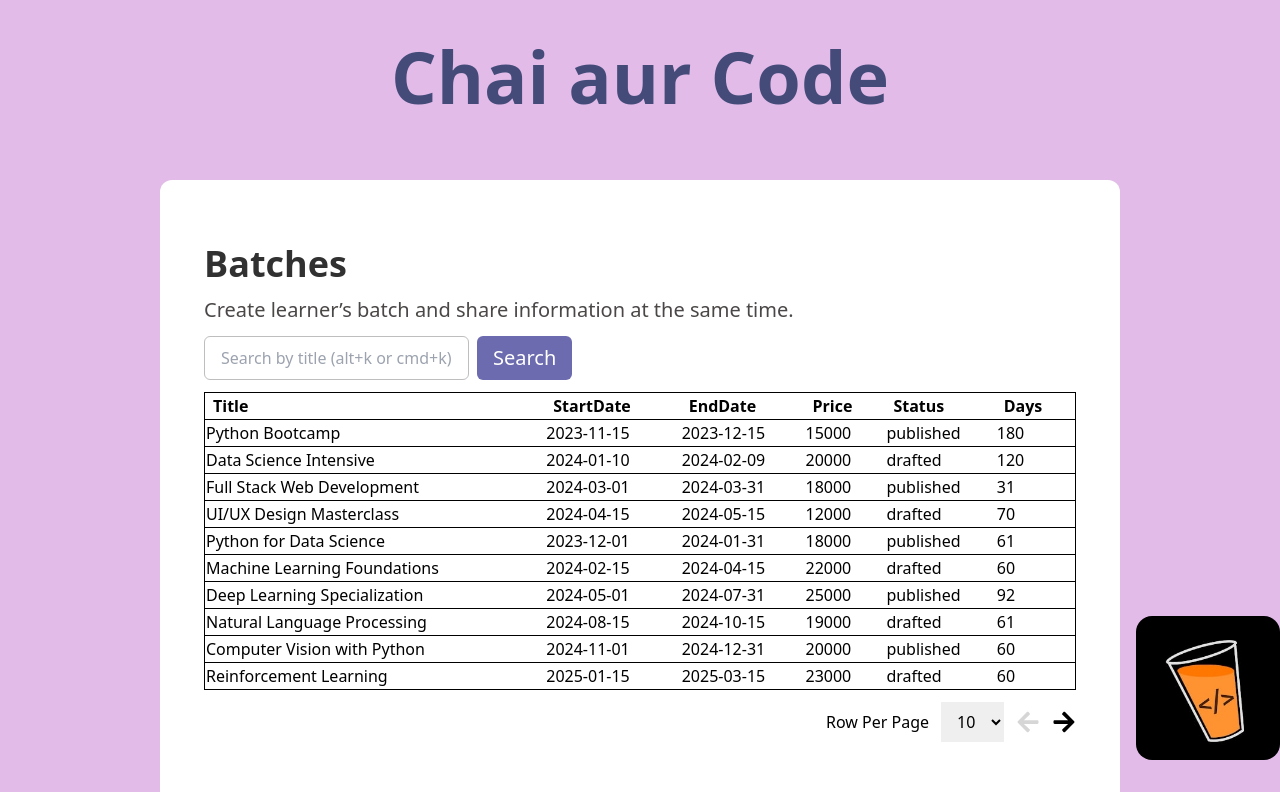
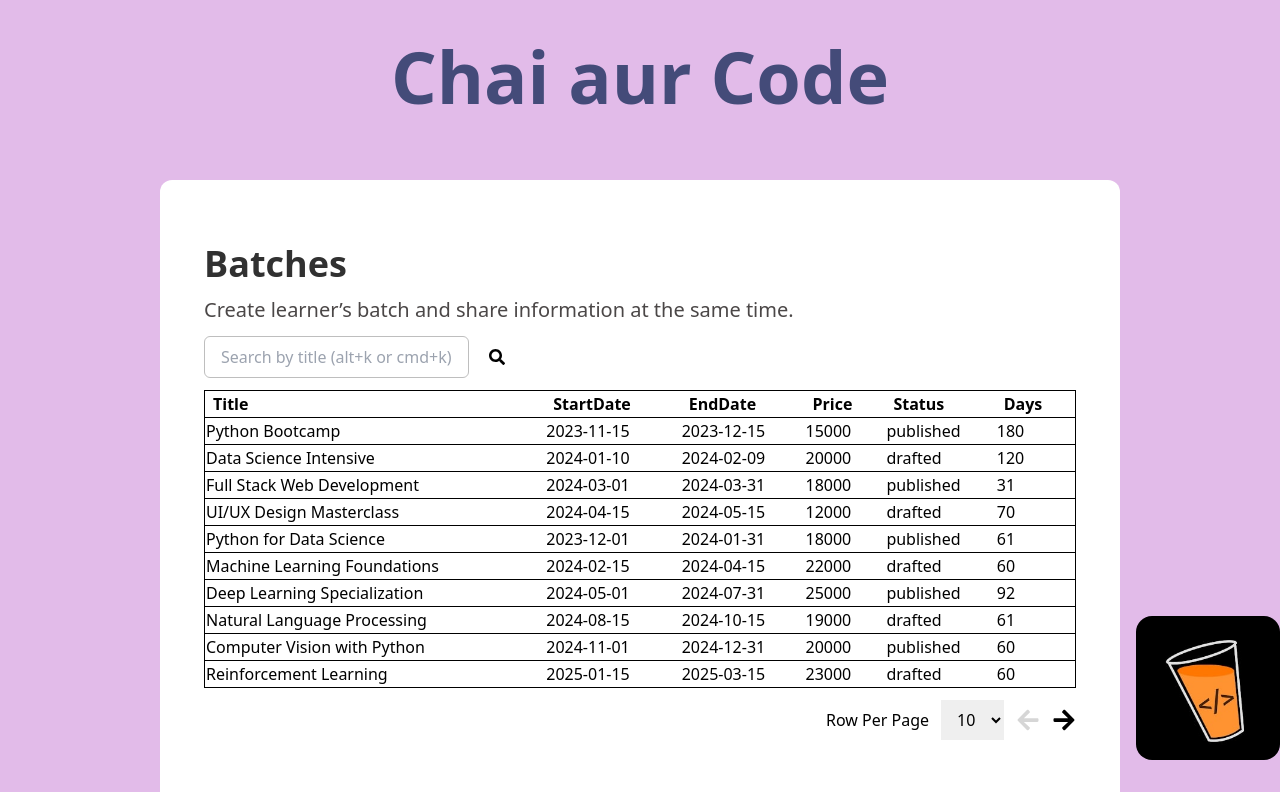
Before and after one commit to vineet-53/Machine-Coding-Round, a React (Vite) app: page /batches in a window 1280 px wide. Shown: the top 792 px of the page. Built offline with nearby package versions, Linux system fonts and the light colour scheme.

Commit message:
added search functionality

```diff
--- a/src/components/common/SearchBar.jsx
+++ b/src/components/common/SearchBar.jsx
@@ -1,22 +1,28 @@
 import { forwardRef } from "react";
-function SearchBarFunc({ onSearch }, ref) {
+import { FaSearch } from "react-icons/fa";
+function SearchBarFunc({ handleClearSearch, onSearch }, ref) {
   return (
-    <div className="flex gap-2">
+    <div className="flex  items-center gap-5">
       <input
         type="text"
         className="rounded-md py-2 px-4 border border-[#BEBEBE] focus:border-batches-tertiary"
         placeholder="Search by title (alt+k or cmd+k)"
         ref={ref}
+        onChange={(e) => {
+          if (e.target.value == "") {
+            handleClearSearch();
+          } else {
+            onSearch();
+          }
+        }}
       />
-      <button
+      <FaSearch
+        className="cursor-pointer"
         onClick={() => {
           ref.current.focus();
           onSearch();
         }}
-        className="text-[#FFFFFF] py-2 px-4 rounded-md text-xl bg-batches-tertiary"
-      >
-        Search
-      </button>
+      />
     </div>
   );
 }
--- a/src/pages/Batches.jsx
+++ b/src/pages/Batches.jsx
@@ -11,6 +11,7 @@
   const [size, setSize] = useState(10);
   const [limitExceed, setLimitExceed] = useState(false);
   const [currentBatchSize, setCurrentBatchSize] = useState(size);
+  const [searching, setSearching] = useState(false);
   const giveDataPerPage = (start, size) => {
     if (batches.data?.slice(start, size)) {
       return batches.data.slice(start, size);
@@ -32,7 +33,22 @@
       setSize(size + currentBatchSize);
     }
   };
-  const handleSearch = (e) => {};
+  const handleClearSearch = () => {
+    setSearching(false);
+    setBatchData(giveDataPerPage(start, size));
+  };
+  const handleSearch = (e) => {
+    setSearching(true);
+    const searchValue = searchInutRef.current.value;
+    const regex = new RegExp(`.*${searchValue}.*`);
+    const array = batchesData.filter((batch, index) => {
+      const string = batch.title.split(" ").join("").toLowerCase();
+      if (regex.test(string)) {
+        return batch;
+      }
+    });
+    setBatchData(array);
+  };
   useEffect(() => {
     const handleKeyDown = (event) => {
       if (
@@ -60,7 +76,7 @@
     } else {
       setLimitExceed(false);
     }
-  }, [start, size, currentBatchSize, limitExceed]);
+  }, [start, searching, size, currentBatchSize, limitExceed]);
   return (
     <div className="flex-col gap-y-3 bg-batches-primary justify-center items-center py-10 min-h-screen justify-center max-lg:px-4 items-center flex">
       <h1 className="text-center mb-14  text-batches-secondary font-extrabold text-5xl md:text-7xl">
@@ -71,7 +87,11 @@
         subTitle={batches.subTitle}
         batches={true}
       >
-        <SearchBar onSearch={handleSearch} ref={searchInutRef} />
+        <SearchBar
+          handleClearSearch={handleClearSearch}
+          onSearch={handleSearch}
+          ref={searchInutRef}
+        />
         <Tables tableHead={batches.head} tableData={batchesData} />
         <div className="flex justify-end">
           <div className="justify-center items-center flex gap-3">
@@ -79,6 +99,7 @@
             <select
               name="rows"
               id="selectRows"
+              disabled={searching}
               onChange={(e) => {
                 const batchSize = parseInt(e.target.value);
                 setCurrentBatchSize(batchSize);
```
